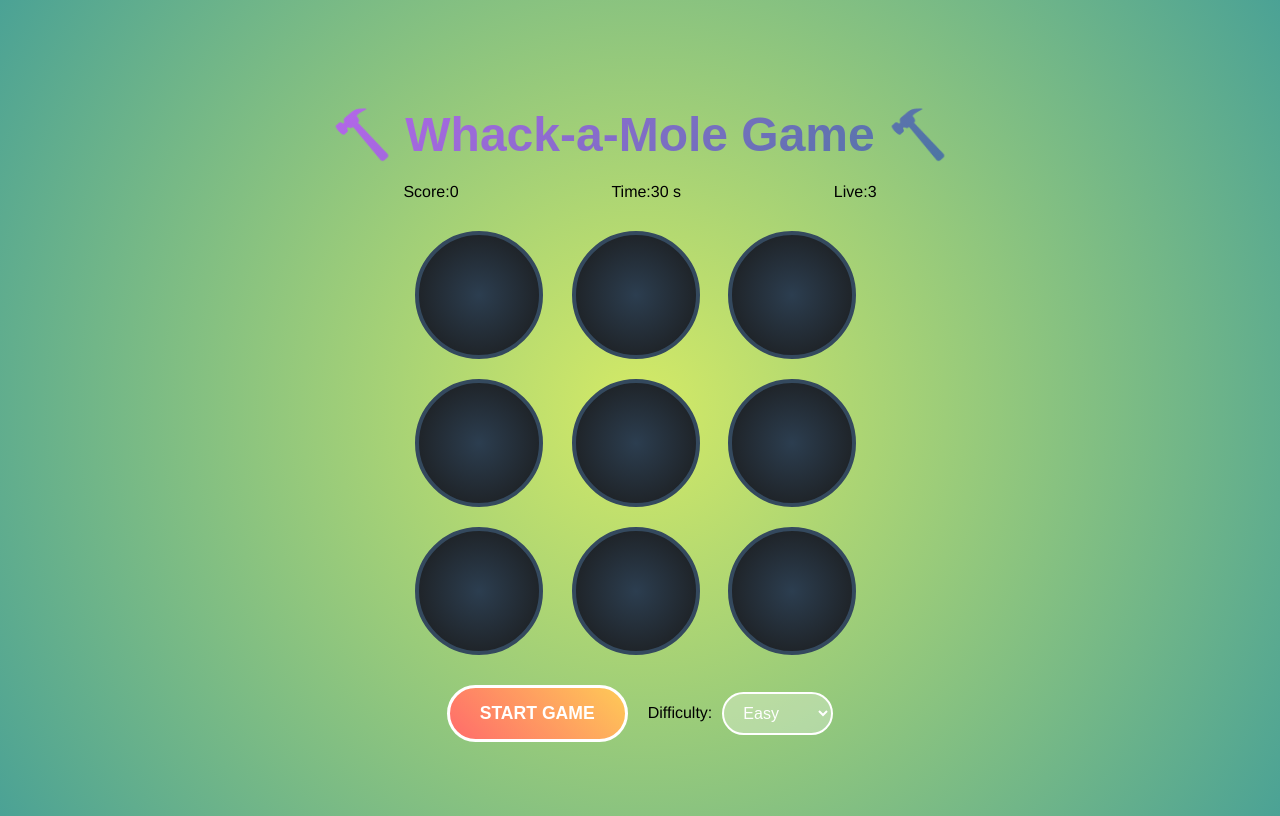
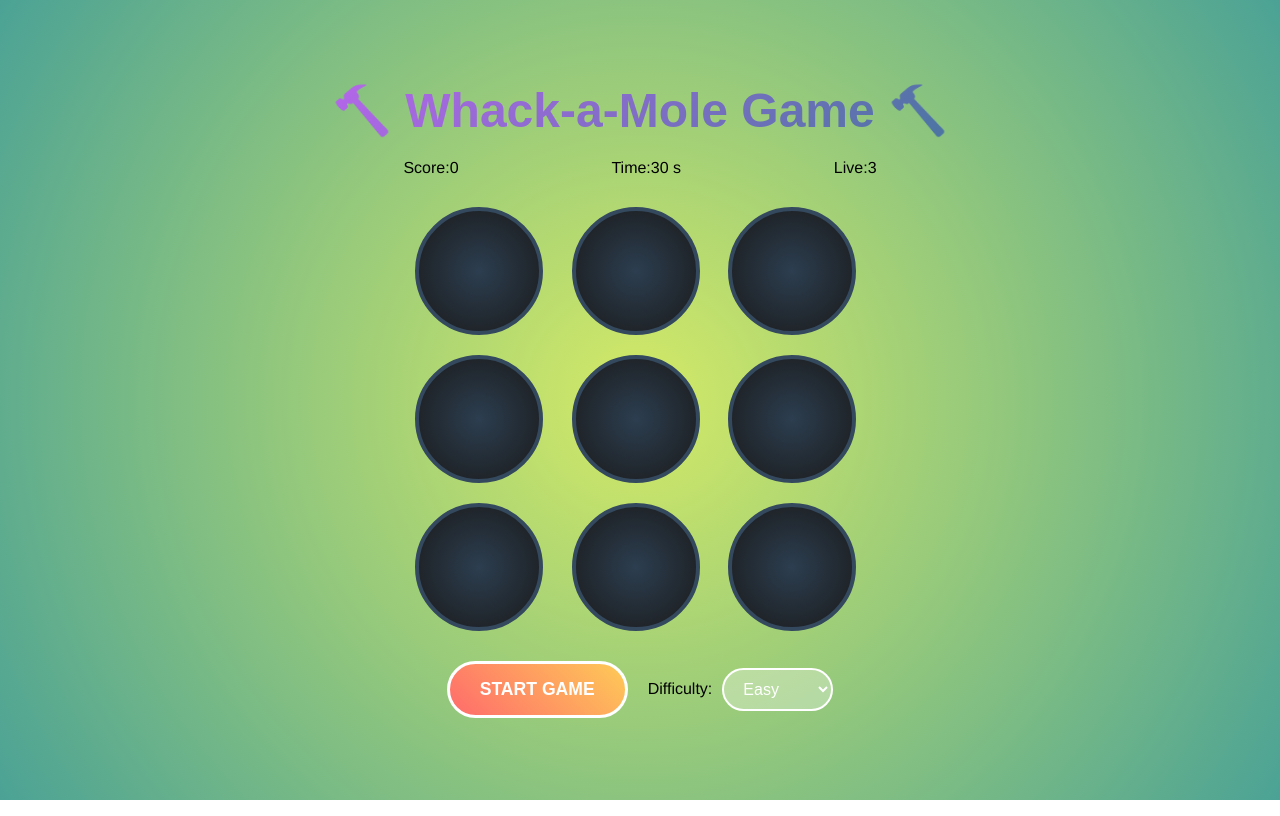
Before and after one commit to Simran-Dhyani/mini-project-, a plain HTML site: page index.html in a window 1280 px wide. Drawn offline with Linux system fonts and the light colour scheme.

Commit message:
fixed bug

```diff
--- a/styles.css
+++ b/styles.css
@@ -1,4 +1,4 @@
-yle>
+
         * {
             margin: 0;
             padding: 0;
```
